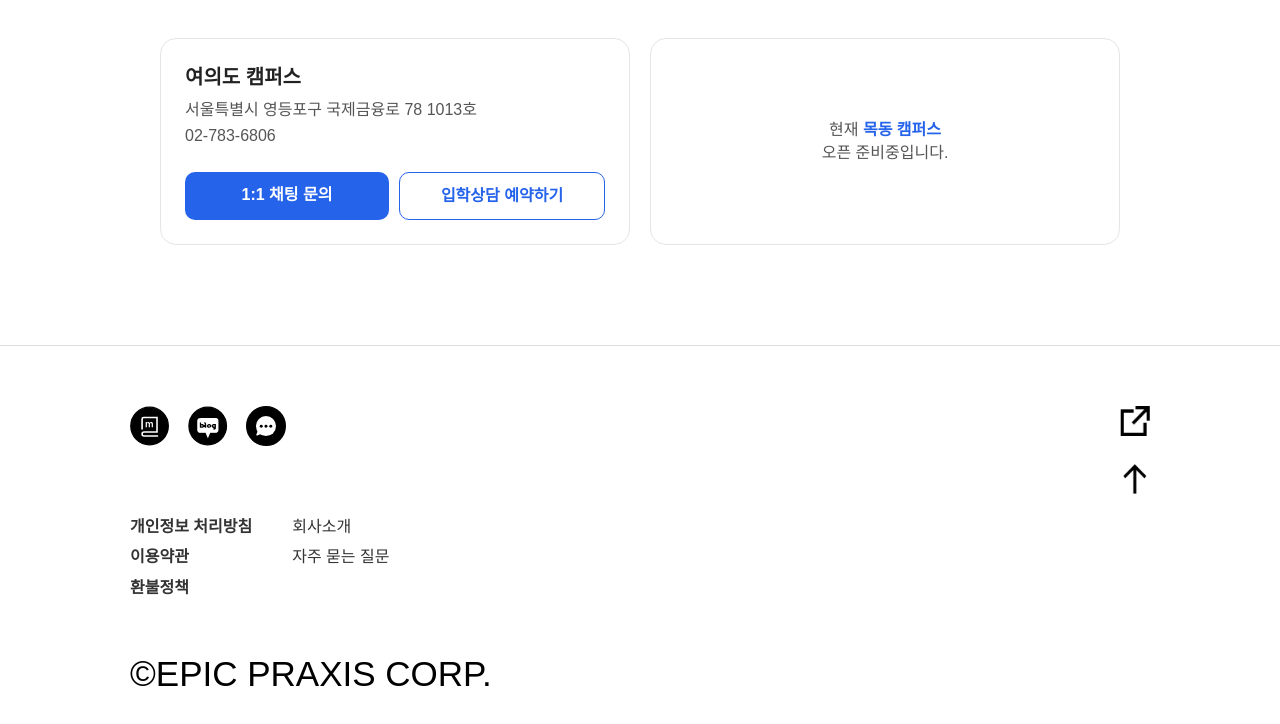
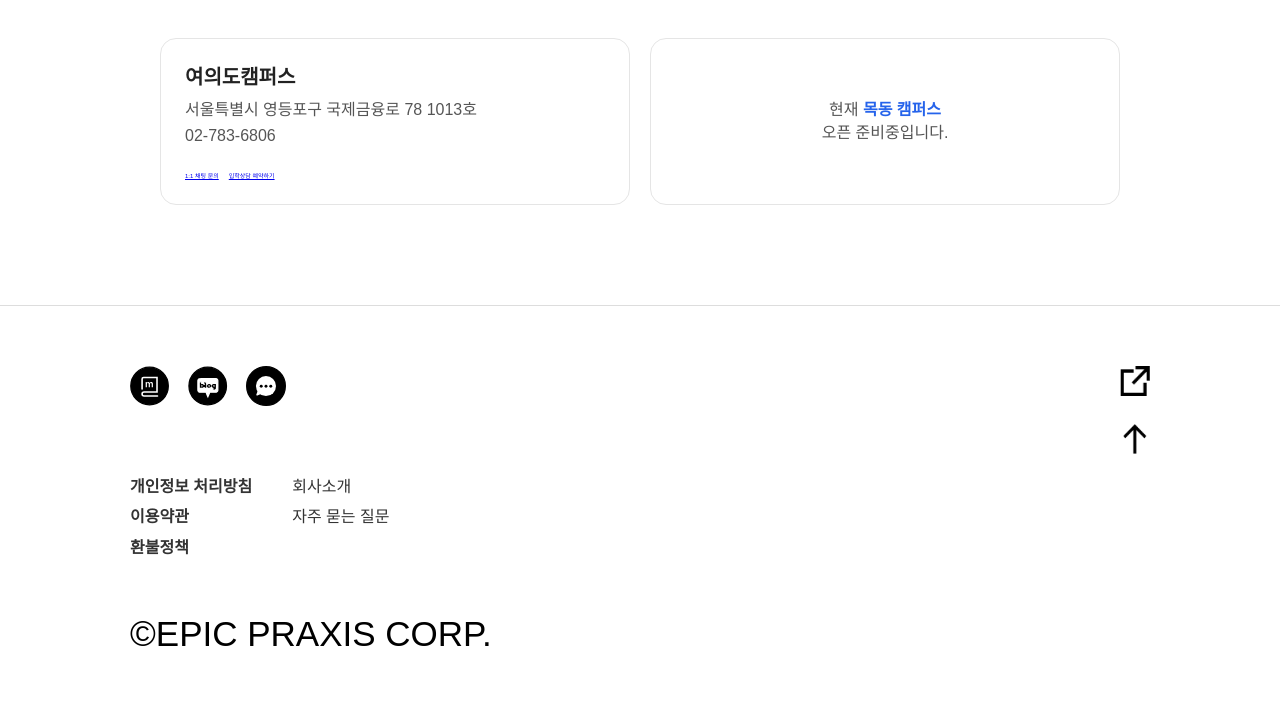
Before and after one commit to hanbitleee/epic, a plain HTML site: page campus.html in a window 1280 px wide. Shown: the part 998-1722 px from the top of the page. Drawn offline with nearby package versions, Linux system fonts and the light colour scheme; a web font is replaced by a local one.

Commit message:
Update campus names and links in campus.html

```diff
--- a/campus.html
+++ b/campus.html
@@ -24,10 +24,10 @@
           <h3>캠퍼스 찾기</h3>
 
           <div class="map-box">
-            <img src="assets/03.campus/map.svg" alt="에픽영어학원 여의도 캠퍼스 지도" />
+            <img src="assets/03.campus/map.svg" alt="에픽영어학원 여의도캠퍼스 지도" />
           </div>
           <div class="map-box-mobile">
-            <img src="assets/03.campus/map-mobile.png" alt="에픽영어학원 여의도 캠퍼스 지도" />
+            <img src="assets/03.campus/map-mobile.png" alt="에픽영어학원 여의도캠퍼스 지도" />
           </div>
 
 
@@ -36,13 +36,13 @@
             <!-- 여의도 캠퍼스 -->
             <div class="campus-card">
               <div class="campus-info">
-                <h4>여의도 캠퍼스</h4>
+                <h4>여의도캠퍼스</h4>
                 <p>서울특별시 영등포구 국제금융로 78 1013호</p>
                 <p class="tel">02-783-6806</p>
               </div>
               <div class="btn-box">
-                <a href="#" class="btn primary">1:1 채팅 문의</a>
-                <a href="#" class="btn outline">입학상담 예약하기</a>
+                <a href="#" class="http://pf.kakao.com/_xeYVrn/chat">1:1 채팅 문의</a>
+                <a href="#" class="https://booking.naver.com/booking/13/bizes/1357766/items/6651282?startDate=2025-11-06">입학상담 예약하기</a>
               </div>
             </div>
 
```
